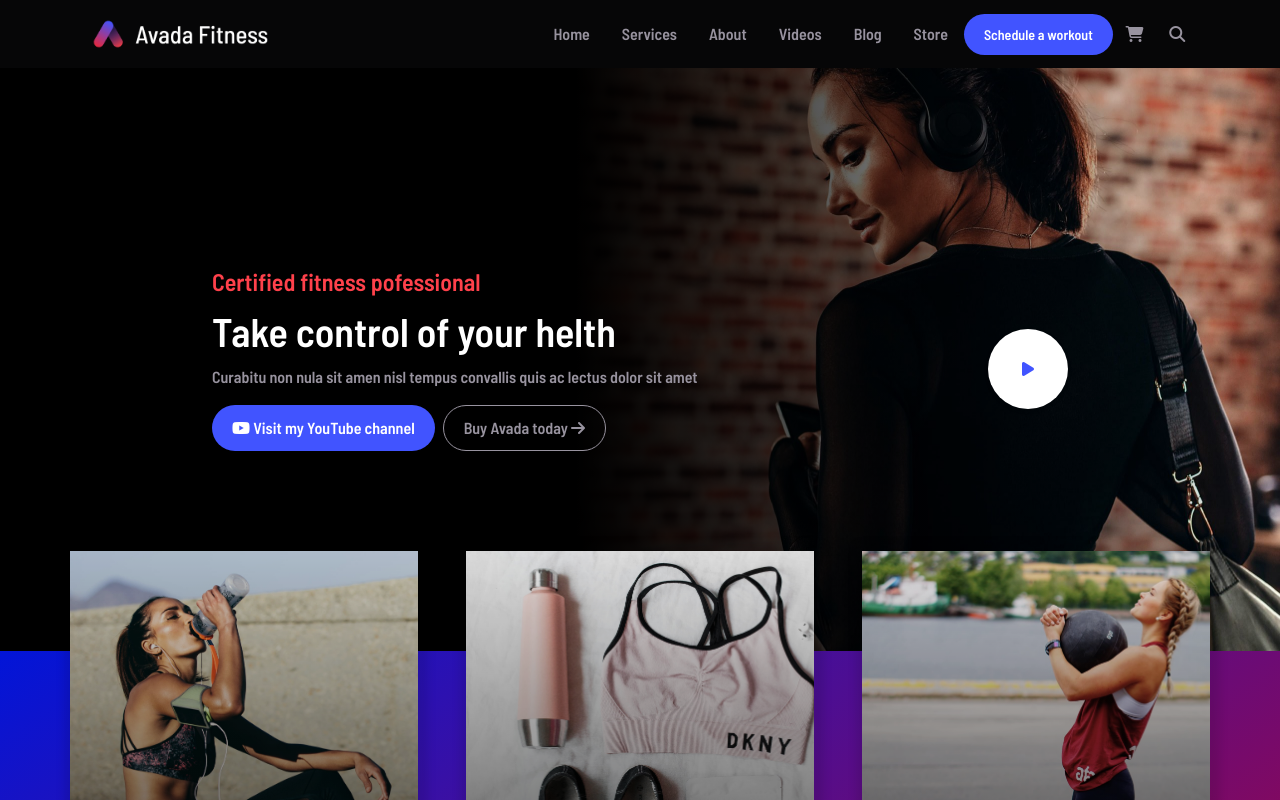
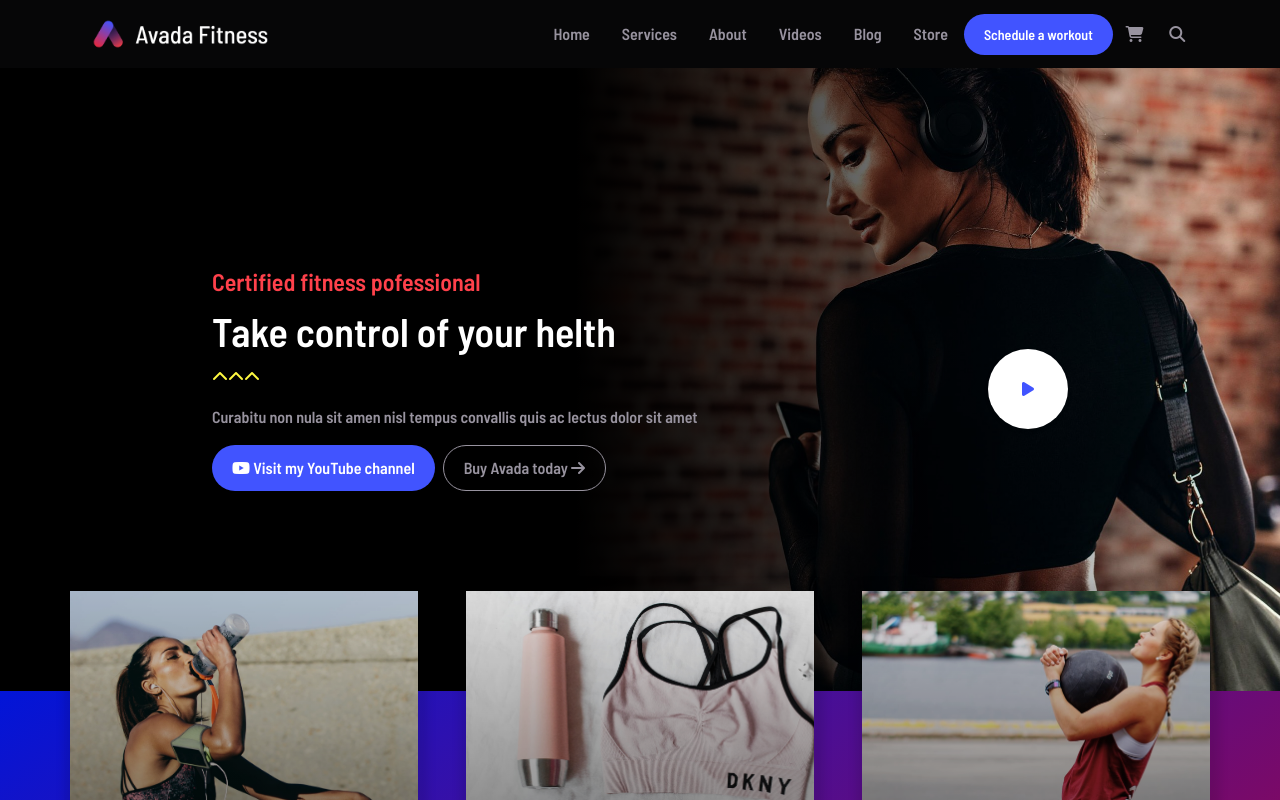
Before and after one commit to emilianogastaldo/proj-html-vuejs, a Vue app: page / in a window 1280 px wide. Shown: the top 800 px of the page. Built offline with nearby package versions, Linux system fonts and the light colour scheme.

Commit message:
added separetor

```diff
--- a/src/components/header/Jumbotron.vue
+++ b/src/components/header/Jumbotron.vue
@@ -15,6 +15,9 @@ export default {
             <div class="content fade-in-down">
                 <h3>Certified fitness pofessional</h3>
                 <h1>Take control of your helth</h1>
+                <p>
+                    <i v-for="n in 3" class="fa-solid fa-chevron-up color-yellow"></i>
+                </p>
                 <p>Curabitu non nula sit amen nisl tempus convallis quis ac lectus dolor sit amet</p>
                 <div class="buttons-container">
                     <button class="btn-blue"><i class="fa-brands fa-youtube"></i> Visit my YouTube channel</button>
@@ -26,9 +29,7 @@ export default {
                     <i class="fa-solid fa-play"></i>
                 </button>
             </div>
-
         </div>
-
     </div>
 </template>
 
@@ -54,6 +55,10 @@ h3 {
     font-size: 1.5em;
     font-weight: 600;
     color: #FF414B;
+}
+
+.color-yellow {
+    color: #FFF941;
 }
 
 h1 {
```
